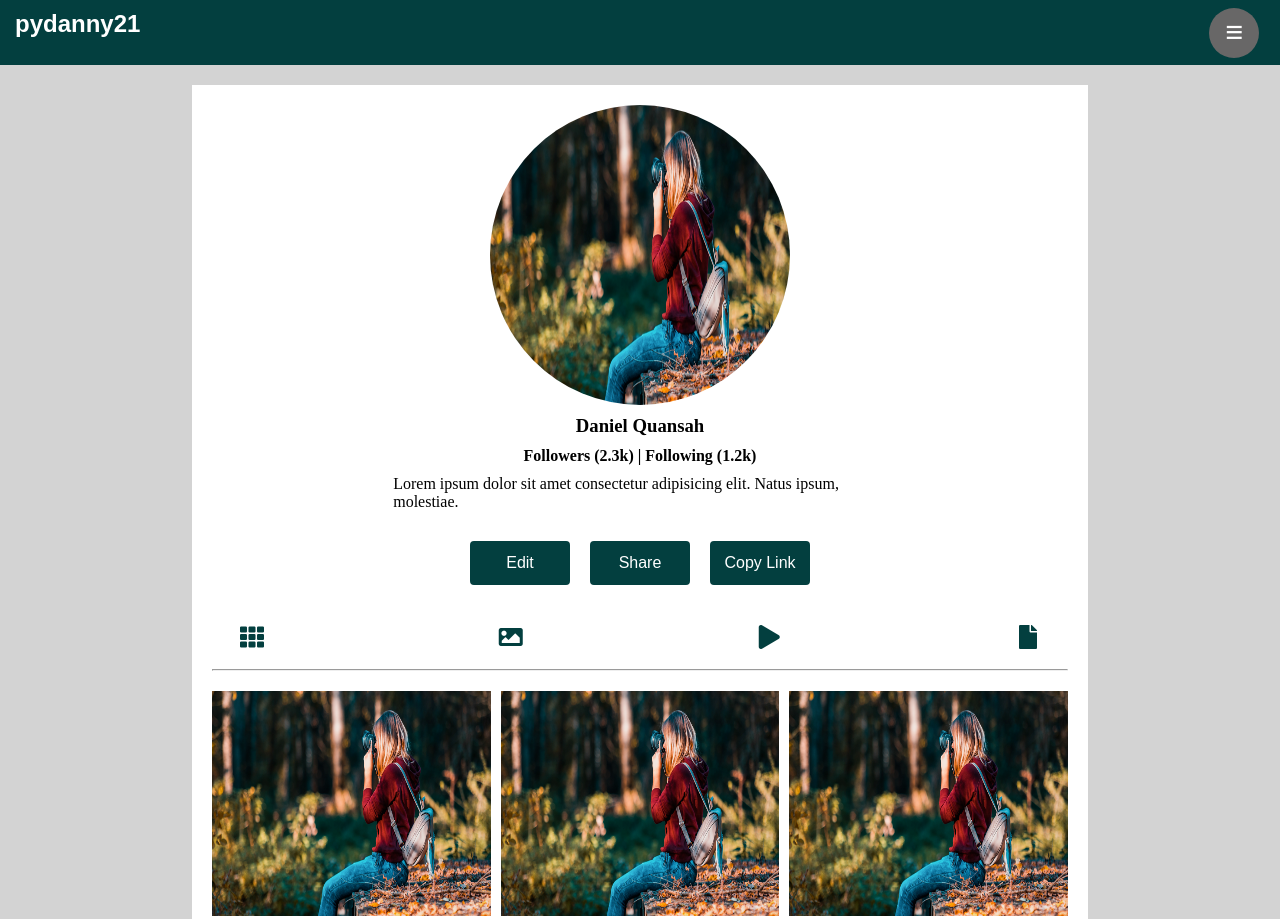
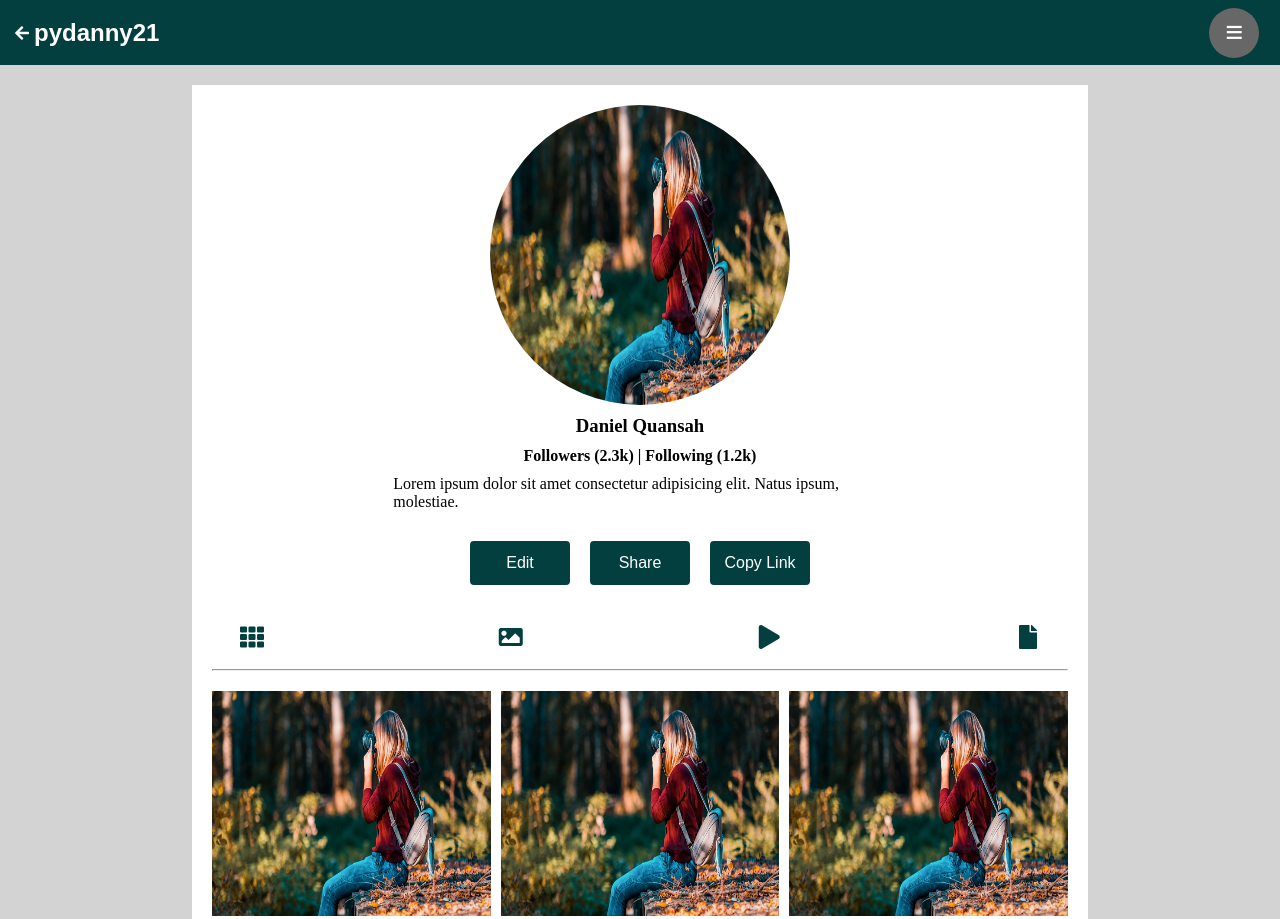
Before and after one commit to PyDanny21/Media, a plain HTML site: page profile.html in a window 1280 px wide. Shown: the top 919 px of the page. Drawn offline with nearby package versions, Linux system fonts and the light colour scheme.

Commit message:
Added new features

```diff
--- a/profile.html
+++ b/profile.html
@@ -15,7 +15,7 @@
     <section id="nav">
         <nav>
             <div class="logo">
-                <a href="index.html"><h1>pydanny21</h1> </a>
+                <a href="index.html" style="display: flex;align-items:center;"><i class="fas fa-arrow-left" style="margin-right: 5px;font-size:medium;"></i><h1>pydanny21</h1> </a>
             </div>
             <div class="profile">
                 <!-- <div class="image">
```
